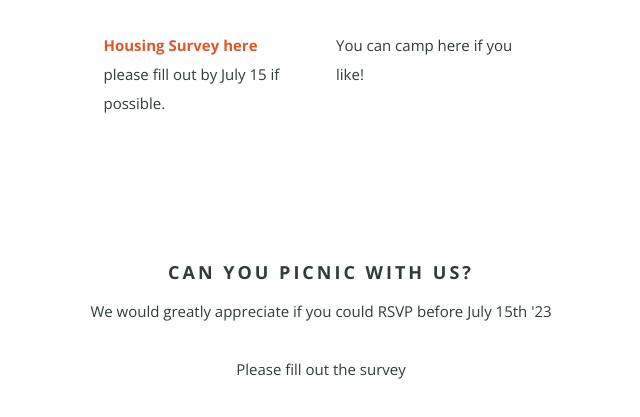
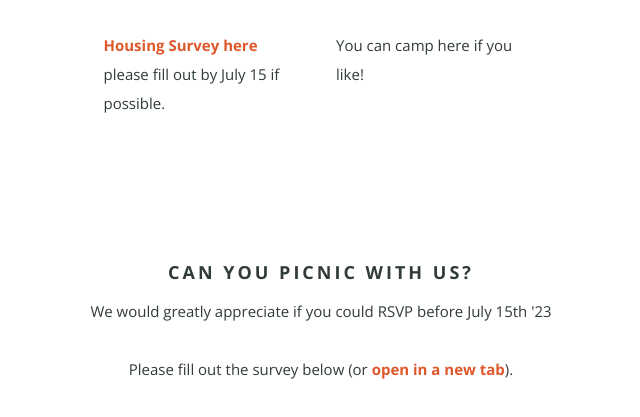
Before and after one commit to tdeyster/Robyn-Teddy, a plain HTML site: page TeddyBearsPicnic.html in a window 1280 px wide. Shown: the part 3419-3836 px from the top of the page, without its empty margins (319-959 px from the left). Drawn offline with nearby package versions, Linux system fonts and the light colour scheme; grey boxes are pictures that could not be loaded.

Commit message:
Update TeddyBearsPicnic.html
add external RSVP link

```diff
--- a/TeddyBearsPicnic.html
+++ b/TeddyBearsPicnic.html
@@ -263,7 +263,7 @@
                 <h3>Can you Picnic with us?</h3>
                 <p>We would greatly appreciate if you could RSVP before July 15th '23
 				<br><br>
-					Please fill out the survey
+					Please fill out the survey below (or <a href="https://docs.google.com/forms/d/e/1FAIpQLSfEKC2SU9pDwBmKiAC06BPasIdkRjiGwagbj0ya6ZaW_O_Liw/viewform?usp=sf_link" target="_blank"><b>open in a new tab</b></a>).
 				</p>
 				<iframe src="https://docs.google.com/forms/d/e/1FAIpQLSfEKC2SU9pDwBmKiAC06BPasIdkRjiGwagbj0ya6ZaW_O_Liw/viewform?embedded=true" width="640" height="2264" frameborder="0" marginheight="0" marginwidth="0">Loading…</iframe>
             </div>
```
